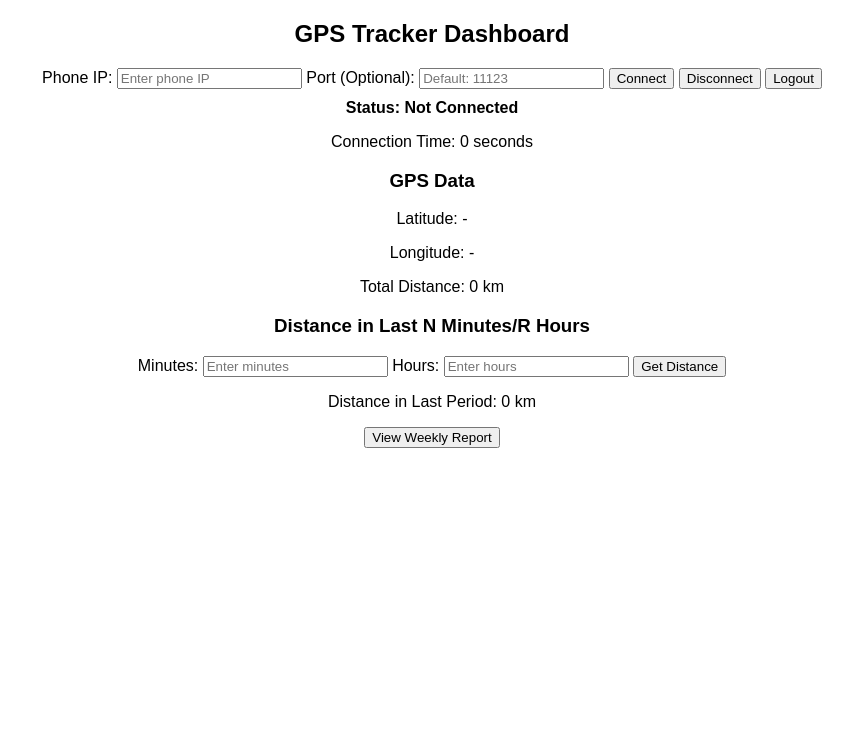
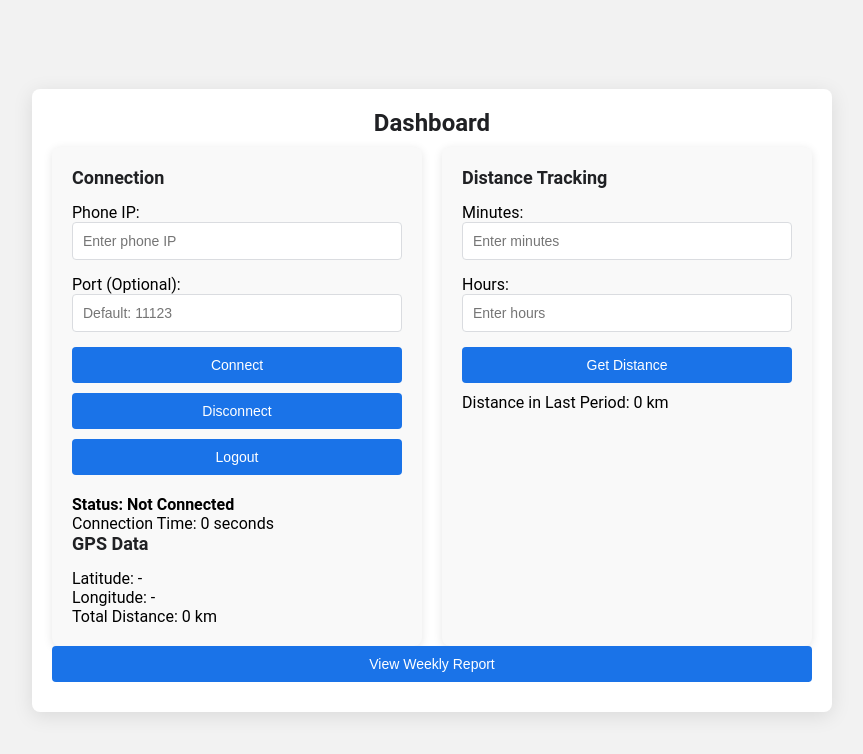
Before and after one commit to Siacelp-NTT/GPStracker, a website: page public/dashboard/index.html in a window 1280 px wide. Shown: the whole page, without its empty margins (208-1071 px from the left). Drawn offline with Linux system fonts and the light colour scheme; no server answers.

Commit message:
Interface update

```diff
--- /dev/null
+++ b/public/dashboard/index.css
@@ -0,0 +1,111 @@
+* {
+  margin: 0;
+  padding: 0;
+  box-sizing: border-box;
+}
+
+body {
+  font-family: 'Roboto', sans-serif;
+  background-color: #f2f2f2;
+  display: flex;
+  justify-content: center;
+  align-items: center;
+  height: 100vh;
+}
+
+.container {
+  background-color: #fff;
+  width: 100%;
+  max-width: 800px;
+  padding: 20px;
+  border-radius: 8px;
+  box-shadow: 0 4px 20px rgba(0, 0, 0, 0.1);
+}
+
+/* Title */
+.container h2 {
+  margin-bottom: 10px;
+  font-size: 24px;
+  color: #202124;
+  text-align: center;
+}
+
+/* Grid layout for dashboard */
+.dashboard-grid {
+  display: flex;
+  gap: 20px;
+  flex-wrap: wrap;
+  justify-content: space-between;
+}
+
+/* Individual dashboard boxes */
+.dashboard-box {
+  background-color: #f9f9f9;
+  flex: 1;
+  min-width: 300px;
+  padding: 20px;
+  border-radius: 8px;
+  box-shadow: 0 2px 10px rgba(0, 0, 0, 0.1);
+}
+
+/* Box titles */
+.dashboard-box h3 {
+  margin-bottom: 15px;
+  font-size: 18px;
+  color: #202124;
+}
+
+/* Inputs */
+input[type="text"],
+input[type="number"] {
+  width: 100%;
+  padding: 10px;
+  margin-bottom: 15px;
+  border: 1px solid #dadce0;
+  border-radius: 4px;
+  font-size: 14px;
+}
+
+input:focus {
+  outline: none;
+  border-color: #1a73e8;
+  box-shadow: 0 0 0 2px rgba(26, 115, 232, 0.2);
+}
+
+/* Buttons */
+button {
+  width: 100%;
+  padding: 10px;
+  background-color: #1a73e8;
+  color: white;
+  font-size: 14px;
+  border: none;
+  border-radius: 4px;
+  cursor: pointer;
+  margin-bottom: 10px;
+}
+
+button:hover {
+  background-color: #1669c1;
+}
+
+/* Status message */
+.status {
+  margin-top: 10px;
+  font-weight: bold;
+}
+
+.status.success {
+  color: green;
+}
+
+.status.error {
+  color: red;
+}
+
+/* Responsive design */
+@media (max-width: 768px) {
+  .dashboard-grid {
+      flex-direction: column;
+  }
+}
--- a/public/dashboard/index.html
+++ b/public/dashboard/index.html
@@ -4,12 +4,7 @@
     <meta charset="UTF-8">
     <meta name="viewport" content="width=device-width, initial-scale=1.0">
     <title>GPS Dashboard</title>
-    <style>
-        body { font-family: Arial, sans-serif; text-align: center; }
-        #status { margin-top: 10px; font-weight: bold; }
-        .success { color: green; }
-        .error { color: red; }
-    </style>
+    <link rel="stylesheet" href="index.css">
     <script>
         let trackingInterval;
         let connectionTime = 0;
@@ -56,28 +51,23 @@
                     throw new Error("Invalid GPS data format");
                 }
 
-                // Extract latitude & longitude
                 const rawLat = gpsParts[3];
                 const rawLon = gpsParts[5];
                 const latDirection = gpsParts[4];
                 const lonDirection = gpsParts[6];
 
-                // Convert to decimal format
                 const lat = convertToDecimal(rawLat, latDirection);
                 const lon = convertToDecimal(rawLon, lonDirection);
 
                 document.getElementById("lat").innerText = lat.toFixed(6);
                 document.getElementById("lon").innerText = lon.toFixed(6);
 
-                // Send data to server
-                console.log(`Sending location data to server: userId=${userId}, lat=${lat}, lon=${lon}`);
                 const serverResponse = await fetch(`http://${window.location.hostname}:89/update-location`, {
                     method: "POST",
                     headers: { "Content-Type": "application/json" },
                     body: JSON.stringify({ userId, lat, lon })
                 });
                 const result = await serverResponse.json();
-                console.log("Server response:", result);
 
                 document.getElementById("distance").innerText = result.distance.toFixed(3);
                 document.getElementById("status").innerText = "Connected";
@@ -153,28 +143,28 @@
         function convertToDecimal(value, direction) {
             let degrees, minutes;
             if (value.length > 10) {
-                // Longitude (DDDMM.MMMM)
-                degrees = parseInt(value.slice(0, 3));  // Get first three digits as degrees
-                minutes = parseFloat(value.slice(3));   // Get remaining as minutes
+                degrees = parseInt(value.slice(0, 3));
+                minutes = parseFloat(value.slice(3));
             } else {
-                // Latitude (DDMM.MMMM)
-                degrees = parseInt(value.slice(0, 2));  // Get first two digits as degrees
-                minutes = parseFloat(value.slice(2));   // Get remaining as minutes
+                degrees = parseInt(value.slice(0, 2));
+                minutes = parseFloat(value.slice(2));
             }
             let decimal = degrees + (minutes / 60);
-
-            // Handle South (S) and West (W) coordinates as negative
             if (direction === "S" || direction === "W") {
                 decimal = -decimal;
             }
-
             return decimal;
         }
     </script>
 </head>
 <body>
-    <h2>GPS Tracker Dashboard</h2>
+    <div class="container">
+        <h2>Dashboard</h2>
 
+        <div class="dashboard-grid">
+            <!-- Connection Section -->
+            <div class="dashboard-box">
+                <h3>Connection</h3>
                 <label>Phone IP:</label>
                 <input type="text" id="phone-ip" placeholder="Enter phone IP">
                 <label>Port (Optional):</label>
@@ -182,23 +172,27 @@
                 <button onclick="startTracking()">Connect</button>
                 <button onclick="disconnect()">Disconnect</button>
                 <button onclick="logout()">Logout</button>
-
-    <p id="status">Status: Not Connected</p>
+                <p id="status" class="status">Status: Not Connected</p>
                 <p>Connection Time: <span id="time-count">0</span> seconds</p>
-
                 <h3>GPS Data</h3>
                 <p>Latitude: <span id="lat">-</span></p>
                 <p>Longitude: <span id="lon">-</span></p>
                 <p>Total Distance: <span id="distance">0</span> km</p>
+            </div>
 
-    <h3>Distance in Last N Minutes/R Hours</h3>
+            <!-- Distance Tracking Section -->
+            <div class="dashboard-box">
+                <h3>Distance Tracking</h3>
                 <label>Minutes:</label>
                 <input type="number" id="minutes" placeholder="Enter minutes">
                 <label>Hours:</label>
                 <input type="number" id="hours" placeholder="Enter hours">
                 <button onclick="fetchDistanceInLast()">Get Distance</button>
                 <p>Distance in Last Period: <span id="distance-in-last">0</span> km</p>
+            </div>
+        </div>
 
         <button onclick="goToWeeklyReport()">View Weekly Report</button>
+    </div>
 </body>
 </html>
--- /dev/null
+++ b/public/login/index.css
@@ -0,0 +1,91 @@
+* {
+    margin: 0;
+    padding: 0;
+    box-sizing: border-box;
+  }
+
+  body {
+    font-family: 'Roboto', sans-serif;
+    background-color: #f2f2f2;
+    display: flex;
+    justify-content: center;
+    align-items: center;
+    height: 100vh;
+  }
+
+  /* Container for login box */
+  .container {
+    background-color: #fff;
+    width: 100%;
+    max-width: 400px;
+    padding: 40px 30px;
+    border-radius: 8px;
+    box-shadow: 0 4px 20px rgba(0, 0, 0, 0.1);
+  }
+
+  /* Title & subtitle */
+  .container h2 {
+    margin-bottom: 10px;
+    font-size: 24px;
+    color: #202124;
+  }
+
+  .container p {
+    margin-bottom: 20px;
+    color: #5f6368;
+    font-size: 14px;
+  }
+
+  /* Input fields */
+  input[type="text"],
+  input[type="email"],
+  input[type="password"] {
+    width: 100%;
+    padding: 12px 15px;
+    margin-bottom: 20px;
+    border: 1px solid #dadce0;
+    border-radius: 4px;
+    font-size: 16px;
+  }
+
+  input:focus {
+    outline: none;
+    border-color: #1a73e8;
+    box-shadow: 0 0 0 2px rgba(26, 115, 232, 0.2);
+  }
+
+  /* Login button */
+  button {
+    width: 100%;
+    padding: 12px;
+    background-color: #1a73e8;
+    color: white;
+    font-size: 16px;
+    border: none;
+    border-radius: 4px;
+    cursor: pointer;
+  }
+
+  button:hover {
+    background-color: #1669c1;
+  }
+
+  /* Links */
+  a {
+    color: #1a73e8;
+    font-size: 14px;
+    text-decoration: none;
+  }
+
+  a:hover {
+    text-decoration: underline;
+    cursor: pointer;
+  }
+
+  /* Responsive for small screens */
+  @media (max-width: 500px) {
+    .container {
+      margin: 0 20px;
+      padding: 30px 20px;
+    }
+  }
--- /dev/null
+++ b/public/register/index.css
@@ -0,0 +1,92 @@
+/* Reset and base styles */
+* {
+    margin: 0;
+    padding: 0;
+    box-sizing: border-box;
+  }
+
+  body {
+    font-family: 'Roboto', sans-serif;
+    background-color: #f2f2f2;
+    display: flex;
+    justify-content: center;
+    align-items: center;
+    height: 100vh;
+  }
+
+  /* Container for login box */
+  .container {
+    background-color: #fff;
+    width: 100%;
+    max-width: 400px;
+    padding: 40px 30px;
+    border-radius: 8px;
+    box-shadow: 0 4px 20px rgba(0, 0, 0, 0.1);
+  }
+
+  /* Title & subtitle */
+  .container h2 {
+    margin-bottom: 10px;
+    font-size: 24px;
+    color: #202124;
+  }
+
+  .container p {
+    margin-bottom: 20px;
+    color: #5f6368;
+    font-size: 14px;
+  }
+
+  /* Input fields */
+  input[type="text"],
+  input[type="email"],
+  input[type="password"] {
+    width: 100%;
+    padding: 12px 15px;
+    margin-bottom: 20px;
+    border: 1px solid #dadce0;
+    border-radius: 4px;
+    font-size: 16px;
+  }
+
+  input:focus {
+    outline: none;
+    border-color: #1a73e8;
+    box-shadow: 0 0 0 2px rgba(26, 115, 232, 0.2);
+  }
+
+  /* Login button */
+  button {
+    width: 100%;
+    padding: 12px;
+    background-color: #1a73e8;
+    color: white;
+    font-size: 16px;
+    border: none;
+    border-radius: 4px;
+    cursor: pointer;
+  }
+
+  button:hover {
+    background-color: #1669c1;
+  }
+
+  /* Links */
+  a {
+    color: #1a73e8;
+    font-size: 14px;
+    text-decoration: none;
+  }
+
+  a:hover {
+    text-decoration: underline;
+    cursor: pointer;
+  }
+
+  /* Responsive for small screens */
+  @media (max-width: 500px) {
+    .container {
+      margin: 0 20px;
+      padding: 30px 20px;
+    }
+  }
--- /dev/null
+++ b/public/weekly-report/index.css
@@ -0,0 +1,59 @@
+* {
+    margin: 0;
+    padding: 0;
+    box-sizing: border-box;
+  }
+
+  body {
+    font-family: 'Roboto', sans-serif;
+    background-color: #f2f2f2;
+    display: flex;
+    justify-content: center;
+    align-items: center;
+    height: 100vh;
+  }
+
+  .container {
+    background-color: #fff;
+    width: 100%;
+    max-width: 600px;
+    padding: 40px 30px;
+    border-radius: 8px;
+    box-shadow: 0 4px 20px rgba(0, 0, 0, 0.1);
+    text-align: center;
+  }
+
+  .container h2 {
+    margin-bottom: 20px;
+    font-size: 24px;
+    color: #202124;
+  }
+
+  .container p {
+    margin-bottom: 15px;
+    color: #5f6368;
+    font-size: 16px;
+  }
+
+  button {
+    width: 100%;
+    padding: 12px;
+    background-color: #1a73e8;
+    color: white;
+    font-size: 16px;
+    border: none;
+    border-radius: 4px;
+    cursor: pointer;
+    margin-top: 20px;
+  }
+
+  button:hover {
+    background-color: #1669c1;
+  }
+
+  @media (max-width: 500px) {
+    .container {
+      margin: 0 20px;
+      padding: 30px 20px;
+    }
+  }
```
Also changed, not shown: public/login/index.html (+18 -9 lines), public/register/index.html (+19 -8 lines), public/weekly-report/index.html (+3 -0 lines), 2 other files. Lines whose indentation alone changed are shown as unchanged.
